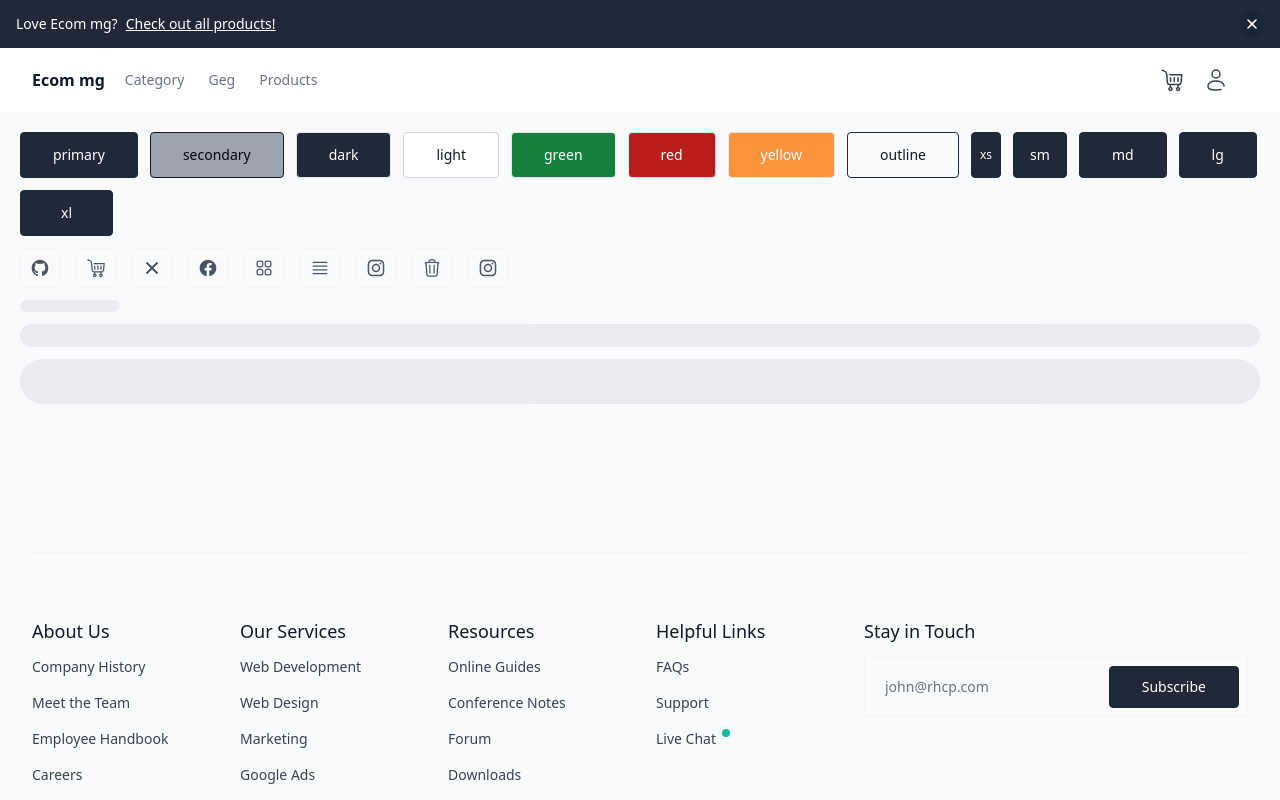
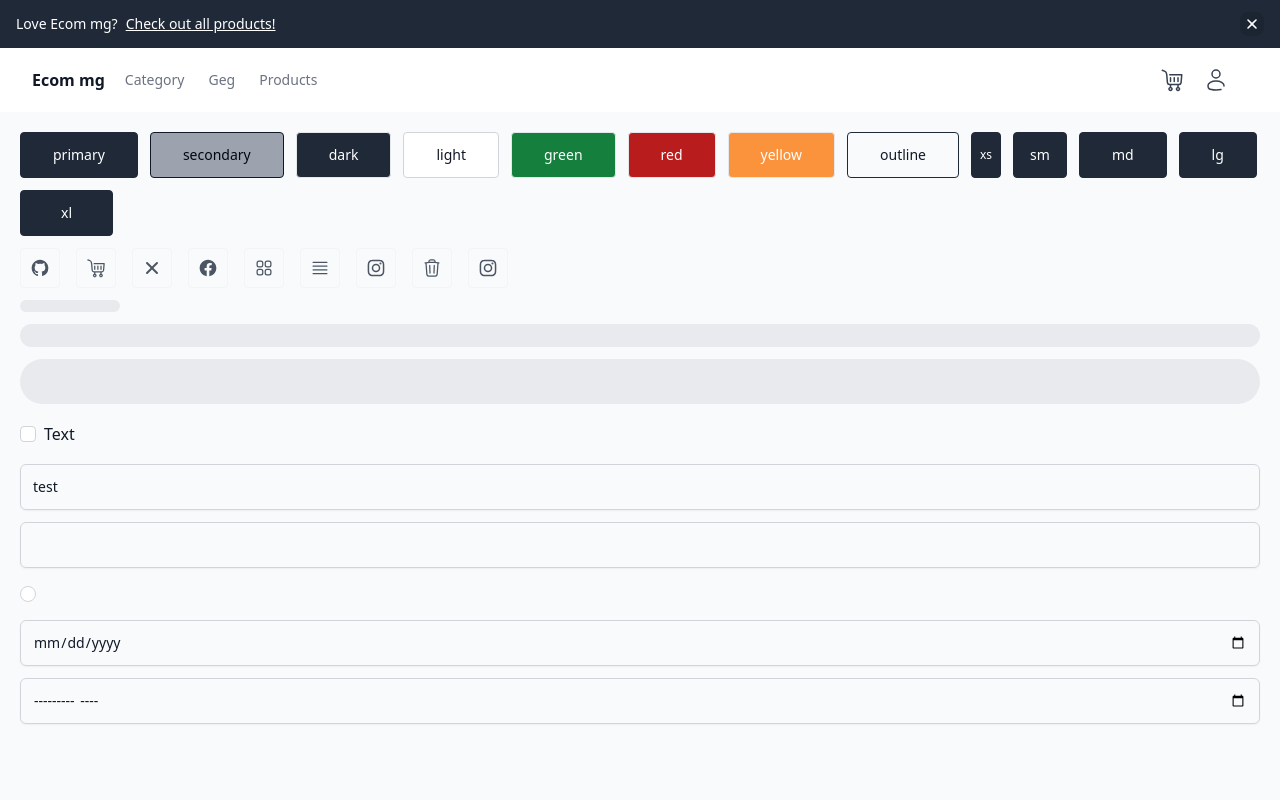
Before and after one commit to akhiakl/ecom-mg, a Next.js app: page /geg in a window 1280 px wide. Shown: the top 800 px of the page. Built offline with nearby package versions, Linux system fonts and the light colour scheme.

Commit message:
Added new components and removed env

```diff
--- a/next.config.mjs
+++ b/next.config.mjs
@@ -4,7 +4,7 @@
     remotePatterns: [
       {
         protocol: "https",
-        hostname: "tailwindui.com",
+        hostname: "*.dummycachetest.com",
         port: "",
       },
       {
--- a/src/app/(shop)/geg/page.tsx
+++ b/src/app/(shop)/geg/page.tsx
@@ -1,6 +1,7 @@
 import Skeleton from "@/components/Skeleton";
 import Button from "@/components/ui/Button";
 import IconButton from "@/components/ui/IconButton";
+import Input from "@/components/ui/Input";
 import React from "react";
 
 const Geg = () => {
@@ -38,6 +39,14 @@
         <Skeleton height={23} width="100%" />
         <Skeleton height={45} className="min-w-5" />
       </div>
+      <div className="flex flex-col gap-3">
+        <Input type="checkbox" label="Text" />
+        <Input type="text" placeholder="test" />
+        <Input type="text" />
+        <Input type="radio" />
+        <Input type="date" />
+        <Input type="month" />
+      </div>
     </div>
   );
 };
--- /dev/null
+++ b/src/app/not-found.tsx
@@ -0,0 +1,33 @@
+import Footer from "@/components/footer/Footer";
+import AnnouncementBar from "@/components/navbar/AnnouncementBar";
+import Navbar from "@/components/navbar/Navbar";
+import Button from "@/components/ui/Button";
+
+export default function NotFound() {
+  return (
+    <>
+      <AnnouncementBar />
+      <Navbar />
+      <div className="grid h-screen place-content-center bg-white px-4 dark:bg-gray-900">
+        <div className="text-center">
+          <h1 className="text-9xl font-black text-gray-200 dark:text-gray-700">
+            404
+          </h1>
+
+          <p className="text-2xl font-bold tracking-tight text-gray-900 sm:text-4xl dark:text-white">
+            Uh-oh!
+          </p>
+
+          <p className="mt-4 text-gray-500 dark:text-gray-400">
+            We can&apos;t find that page.
+          </p>
+
+          <Button href="/" className="mt-3">
+            Go Back Home
+          </Button>
+        </div>
+      </div>
+      <Footer />
+    </>
+  );
+}
--- /dev/null
+++ b/src/components/ui/Input.tsx
@@ -0,0 +1,86 @@
+import clsx from "clsx";
+import React, { forwardRef, InputHTMLAttributes } from "react";
+
+type InputType =
+  // | "button"
+  | "checkbox"
+  // | "color"
+  | "date"
+  | "datetime-local"
+  | "email"
+  // | "file"
+  // | "hidden"
+  // | "image"
+  | "month"
+  | "number"
+  | "password"
+  | "radio"
+  // | "range"
+  // | "reset"
+  | "search"
+  // | "submit"
+  | "tel"
+  | "text"
+  | "time"
+  | "url"
+  | "week"
+  | (string & {});
+type InputProps = Omit<InputHTMLAttributes<HTMLInputElement>, "type"> & {
+  inputClassName?: string;
+  labelClassName?: string;
+  label?: string;
+  type?: InputType;
+};
+
+const wrapperClassMap: Partial<Record<InputType, string>> = {
+  text: "relative block overflow-hidden rounded-md border border-gray-300 px-3 shadow-sm focus-within:border-blue-600 focus-within:ring-1 focus-within:ring-blue-600 dark:border-gray-700 dark:bg-gray-800",
+  checkbox: "flex cursor-pointer items-center items-start gap-2",
+  radio: "flex cursor-pointer items-center items-start gap-2",
+};
+const inputClassMap: Partial<Record<InputType, string>> = {
+  text: "peer h-8 w-full border-none bg-transparent p-0 placeholder-transparent focus:border-transparent focus:outline-none focus:ring-0 sm:text-sm",
+  checkbox:
+    "size-4 rounded border-gray-300 dark:border-gray-600 dark:bg-gray-800 dark:ring-offset-gray-900",
+  radio:
+    "size-4 rounded-full border-gray-300 dark:border-gray-600 dark:bg-gray-800 dark:ring-offset-gray-900",
+};
+const labelClassMap: Partial<Record<InputType, string>> = {
+  text: "absolute start-3 top-3 -translate-y-1/2 text-xs transition-all peer-placeholder-shown:top-1/2 peer-placeholder-shown:text-sm peer-focus:top-3 peer-focus:text-xs",
+  checkbox: "font-medium",
+  radio: "font-medium",
+};
+
+const Input = forwardRef<HTMLInputElement, InputProps>(
+  ({ className, inputClassName, labelClassName, ...props }, forwardedRef) => {
+    const defaultClassName =
+      wrapperClassMap[props?.type ?? "text"] ?? wrapperClassMap["text"];
+    const inputDefaultClassName =
+      inputClassMap[props?.type ?? "text"] ?? inputClassMap["text"];
+    const labelDefaultClassName =
+      labelClassMap[props?.type ?? "text"] ?? labelClassMap["text"];
+    return (
+      <label
+        htmlFor={props.id}
+        className={clsx(
+          defaultClassName,
+          className,
+          props.placeholder ? "pt-3" : "py-1.5",
+        )}
+      >
+        <input
+          ref={forwardedRef}
+          className={clsx(inputDefaultClassName, inputClassName)}
+          {...props}
+        />
+
+        <span className={clsx(labelDefaultClassName, labelClassName)}>
+          {props.placeholder ?? props.label}
+        </span>
+      </label>
+    );
+  },
+);
+
+Input.displayName = "Input";
+
+export default Input;
```
Also changed, not shown: 2 other files (tests, documents, lock files or other folders).
